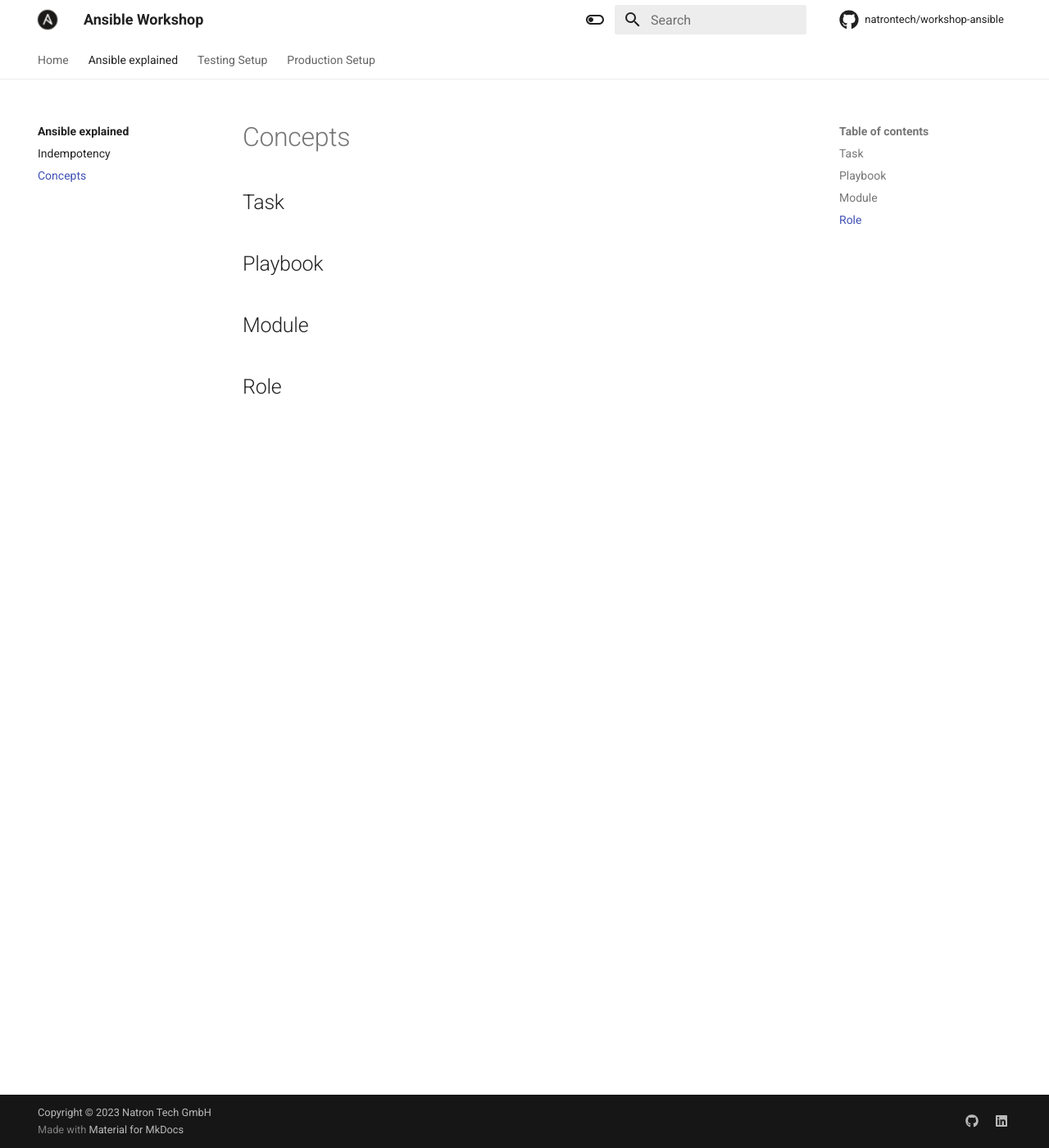
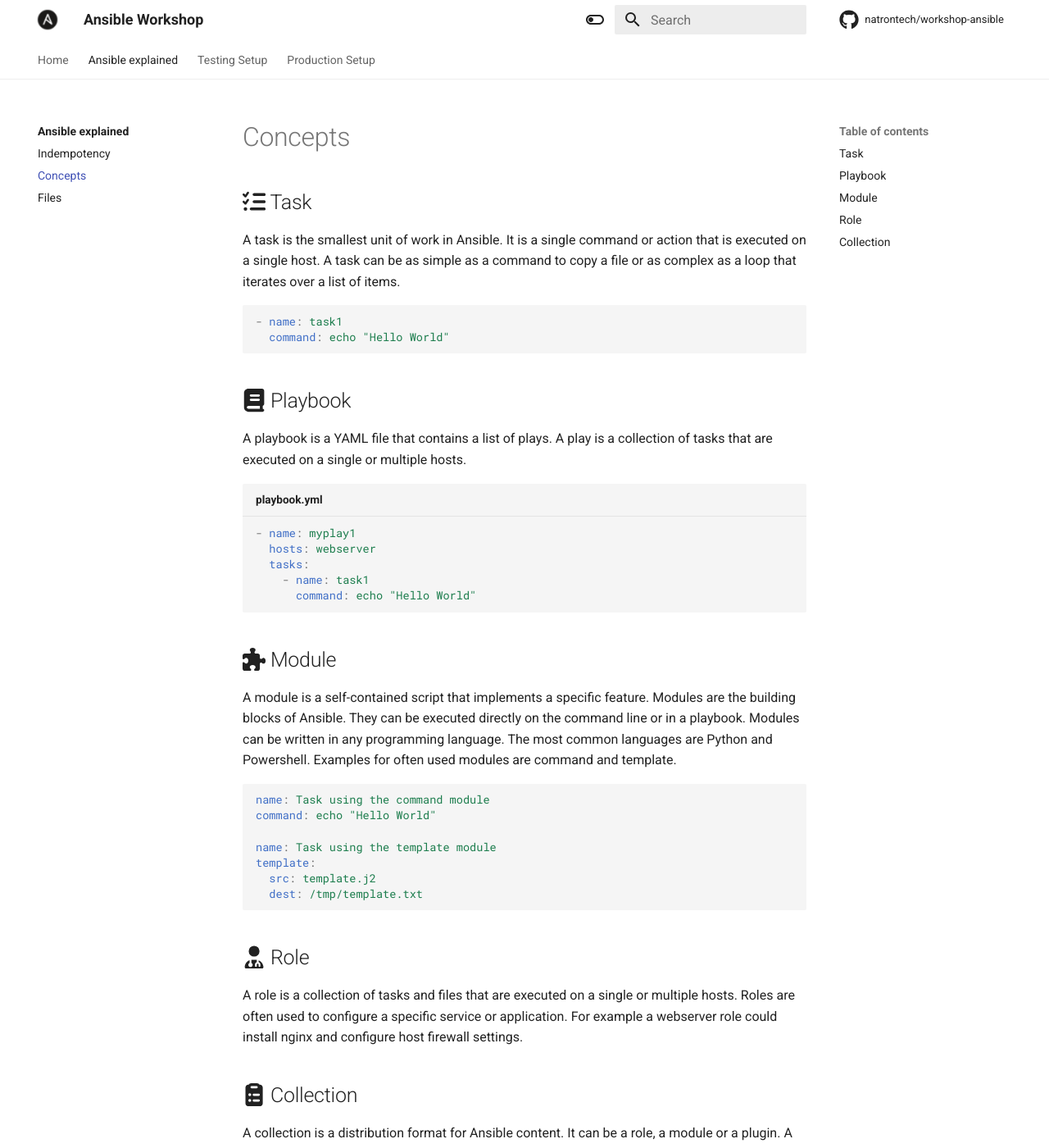
Before and after one commit to natrontech/workshop-ansible, an MkDocs documentation site: the page built from docs/explained/concepts.md, in a window 1280 px wide and 1400 px high. Shown: the whole window at 82% size. Built offline with MkDocs 1.6.1 and Material for MkDocs 9.7.7, drawn with Linux system fonts in a browser that asks for light colours; comment, search, counter and statistics services are not loaded; some of the changed text lies outside the part shown.

Commit message:
start ansible explained
Signed-off-by: Sven Gerber <github@gerber.uno>

````diff
--- a/docs/explained/concepts.md
+++ b/docs/explained/concepts.md
@@ -1,9 +1,37 @@
 # Concepts
 
-## Task
+## :fontawesome-solid-list-check: Task
+A task is the smallest unit of work in Ansible. It is a single command or action that is executed on a single host. A task can be as simple as a command to copy a file or as complex as a loop that iterates over a list of items.
+```yaml
+- name: task1
+  command: echo "Hello World"
+```
 
-## Playbook
+## :fontawesome-solid-book: Playbook
+A playbook is a YAML file that contains a list of plays. A play is a collection of tasks that are executed on a single or multiple hosts.
+```yaml title="playbook.yml"
+- name: myplay1
+  hosts: webserver
+  tasks:
+    - name: task1
+      command: echo "Hello World"
+```
 
-## Module
+## :fontawesome-solid-puzzle-piece: Module
+A module is a self-contained script that implements a specific feature. Modules are the building blocks of Ansible. They can be executed directly on the command line or in a playbook. Modules can be written in any programming language. The most common languages are Python and Powershell. Examples for often used modules are command and template.
+```yaml
+name: Task using the command module
+command: echo "Hello World"
 
-## Role
+name: Task using the template module
+template:
+  src: template.j2
+  dest: /tmp/template.txt
+```
+
+## :fontawesome-solid-user-doctor: Role
+A role is a collection of tasks and files that are executed on a single or multiple hosts. Roles are often used to configure a specific service or application. For example a webserver role could install nginx and configure host firewall settings.
+
+## :fontawesome-solid-clipboard-list: Collection
+A collection is a distribution format for Ansible content. It can be a role, a module or a plugin. A collection can be published on [Ansible Galaxy](https://galaxy.ansible.com/) and installed with the ansible-galaxy command. Most vendors that provide Ansible content publish their content as a collection.
+The most popular collections are documented directly on the [Ansible documentation page](https://docs.ansible.com/ansible/latest/collections/index.html).
--- a/mkdocs.yaml
+++ b/mkdocs.yaml
@@ -19,6 +19,7 @@
     - explained/index.md
     - Indempotency: explained/indempotency.md
     - Concepts: explained/concepts.md
+    - Files: explained/files.md
   - Testing Setup:
     - test-setup/index.md
     - Control Node Setup: test-setup/control-node.md
````
Also changed, not shown: docs/explained/files.md (added, +77 -0 lines).
